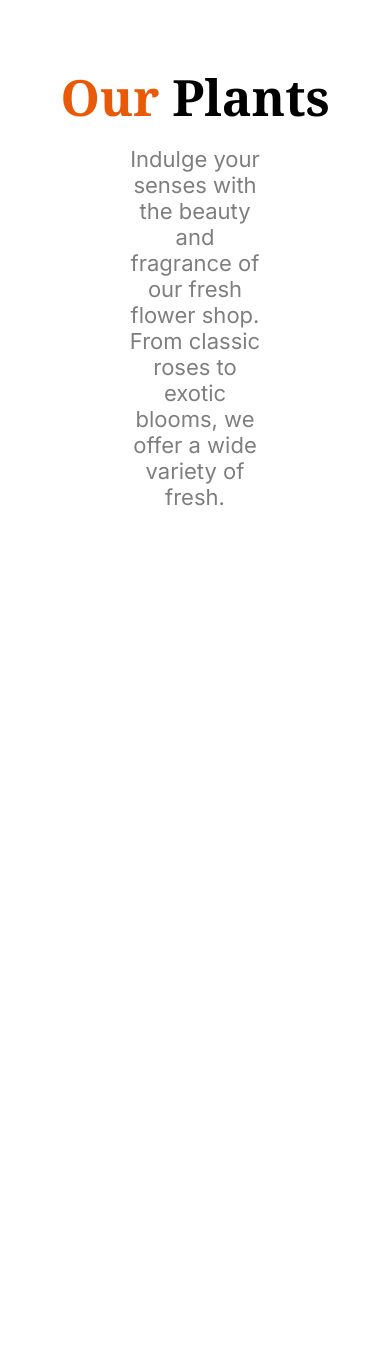
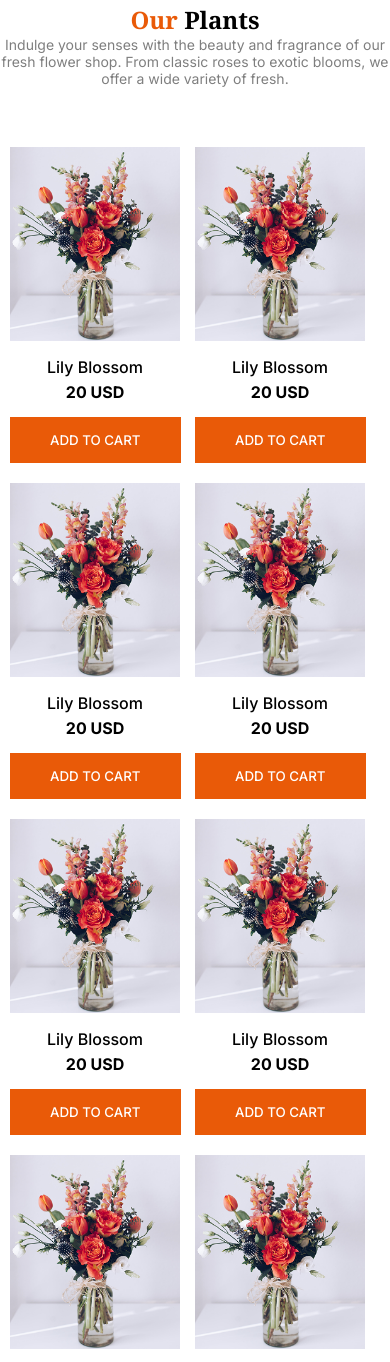
Before and after one commit to ah121/flower-shop, a plain HTML site: page index.html in a window 390 px wide. Shown: the part 638-2000 px from the top of the page. Before the commit the page ends 1148 px from the top, so only its background shows below. Drawn offline with Linux system fonts and the light colour scheme.

Commit message:
completing card section with mobile responsive

```diff
--- a/index.html
+++ b/index.html
@@ -72,6 +72,72 @@
             variety of fresh.
           </p>
         </div>
+        <div class="card-wrapper">
+          <!-- single card start -->
+          <div class="full-card">
+            <img src="assets/sample-flower-image.png" alt="Card Image" />
+            <h1 class="f-22 intr center">Lily Blossom</h1>
+            <h3 class="f-22 intr center">20 USD</h3>
+            <input class="intr" type="button" value="ADD TO CART" />
+          </div>
+          <!-- single card close -->
+          <!-- single card start -->
+          <div class="full-card">
+            <img src="assets/sample-flower-image.png" alt="Card Image" />
+            <h1 class="f-22 intr center">Lily Blossom</h1>
+            <h3 class="f-22 intr center">20 USD</h3>
+            <input class="intr" type="button" value="ADD TO CART" />
+          </div>
+          <!-- single card close -->
+          <!-- single card start -->
+          <div class="full-card">
+            <img src="assets/sample-flower-image.png" alt="Card Image" />
+            <h1 class="f-22 intr center">Lily Blossom</h1>
+            <h3 class="f-22 intr center">20 USD</h3>
+            <input class="intr" type="button" value="ADD TO CART" />
+          </div>
+          <!-- single card close -->
+          <!-- single card start -->
+          <div class="full-card">
+            <img src="assets/sample-flower-image.png" alt="Card Image" />
+            <h1 class="f-22 intr center">Lily Blossom</h1>
+            <h3 class="f-22 intr center">20 USD</h3>
+            <input class="intr" type="button" value="ADD TO CART" />
+          </div>
+          <!-- single card close -->
+          <!-- single card start -->
+          <div class="full-card">
+            <img src="assets/sample-flower-image.png" alt="Card Image" />
+            <h1 class="f-22 intr center">Lily Blossom</h1>
+            <h3 class="f-22 intr center">20 USD</h3>
+            <input class="intr" type="button" value="ADD TO CART" />
+          </div>
+          <!-- single card close -->
+          <!-- single card start -->
+          <div class="full-card">
+            <img src="assets/sample-flower-image.png" alt="Card Image" />
+            <h1 class="f-22 intr center">Lily Blossom</h1>
+            <h3 class="f-22 intr center">20 USD</h3>
+            <input class="intr" type="button" value="ADD TO CART" />
+          </div>
+          <!-- single card close -->
+          <!-- single card start -->
+          <div class="full-card">
+            <img src="assets/sample-flower-image.png" alt="Card Image" />
+            <h1 class="f-22 intr center">Lily Blossom</h1>
+            <h3 class="f-22 intr center">20 USD</h3>
+            <input class="intr" type="button" value="ADD TO CART" />
+          </div>
+          <!-- single card close -->
+          <!-- single card start -->
+          <div class="full-card">
+            <img src="assets/sample-flower-image.png" alt="Card Image" />
+            <h1 class="f-22 intr center">Lily Blossom</h1>
+            <h3 class="f-22 intr center">20 USD</h3>
+            <input class="intr" type="button" value="ADD TO CART" />
+          </div>
+          <!-- single card close -->
+        </div>
       </section>
       <!-- banner card part close -->
     </main>
--- a/style.css
+++ b/style.css
@@ -27,6 +27,12 @@ body {
 }
 .mb {
   margin-bottom: 120px;
+}
+.f-22 {
+  font-size: 1.375rem;
+}
+.center {
+  text-align: center;
 }
 /* common styles close */
 
@@ -92,6 +98,30 @@ nav {
   opacity: 50%;
   padding: 15px 127px 0 127px;
 }
+.card-wrapper {
+  margin-top: 50px;
+}
+.full-card {
+  font-weight: bold;
+  width: 270px;
+}
+.full-card h1 {
+  margin: 13px 0 15px 0;
+  font-weight: 500;
+}
+.full-card input {
+  padding: 17px 89.7px;
+  background-color: #e95a08;
+  color: white;
+  border: none;
+  font-weight: 500;
+  margin-top: 25px;
+}
+.card-wrapper {
+  display: grid;
+  grid-template-columns: repeat(4, 1fr);
+  row-gap: 30px;
+}
 /* banner card part close */
 /* responsive style for mobile */
 @media (width <576px) {
@@ -101,6 +131,7 @@ nav {
   .banner-part {
     flex-direction: column-reverse;
     height: auto;
+    margin-bottom: 60px;
   }
   .banner-info {
     width: 100%;
@@ -115,4 +146,35 @@ nav {
   .banner-info p {
     font-size: 14px;
   }
+  .banner-card-info h1 {
+    font-size: 1.5rem;
+  }
+  .banner-card-info p {
+    font-size: 0.875rem;
+    padding: 0;
+  }
+  .card-wrapper {
+    display: grid;
+    grid-template-columns: repeat(2, 1fr);
+    row-gap: 20px;
+    padding: 10px;
+  }
+  .full-card {
+    width: 170px;
+  }
+  .full-card img {
+    width: 170px;
+    height: 196px;
+  }
+  .full-card h1 {
+    font-size: 1rem;
+    margin: 10px 0 5px 0;
+  }
+  .full-card h3 {
+    font-size: 1rem;
+  }
+  .full-card input {
+    padding: 15px 40px;
+    margin-top: 15px;
+  }
 }
```
